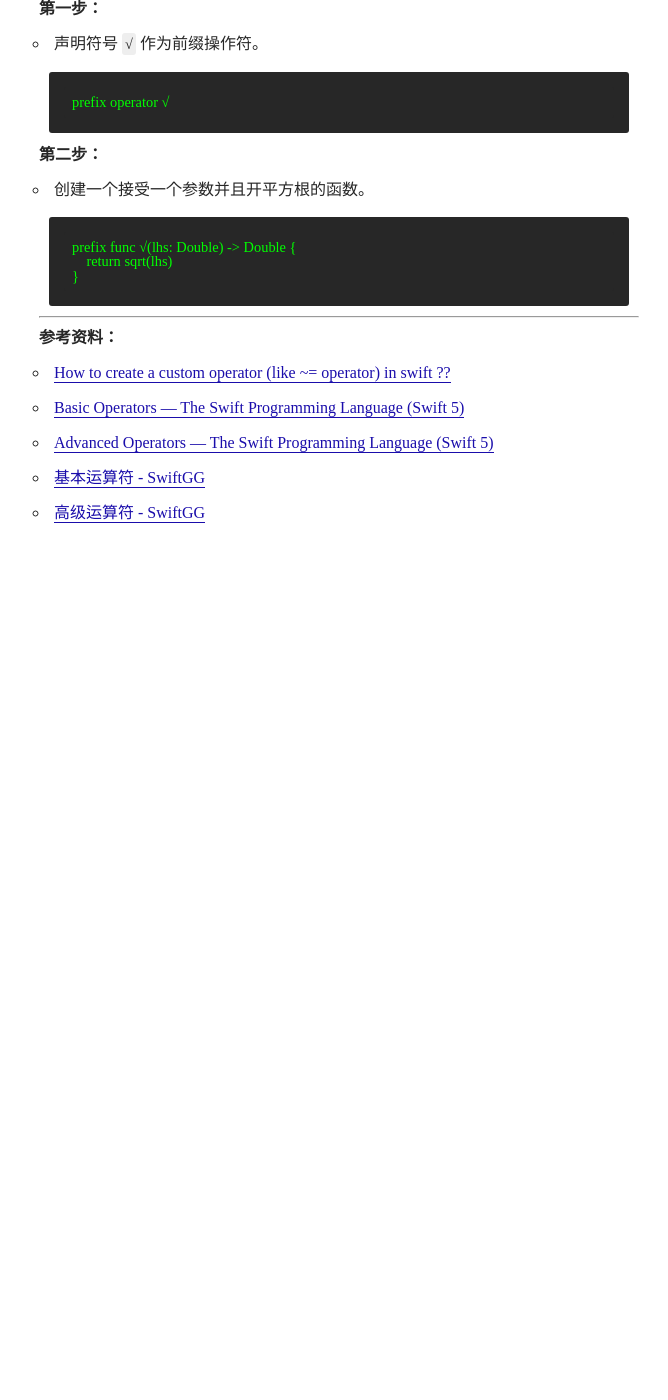
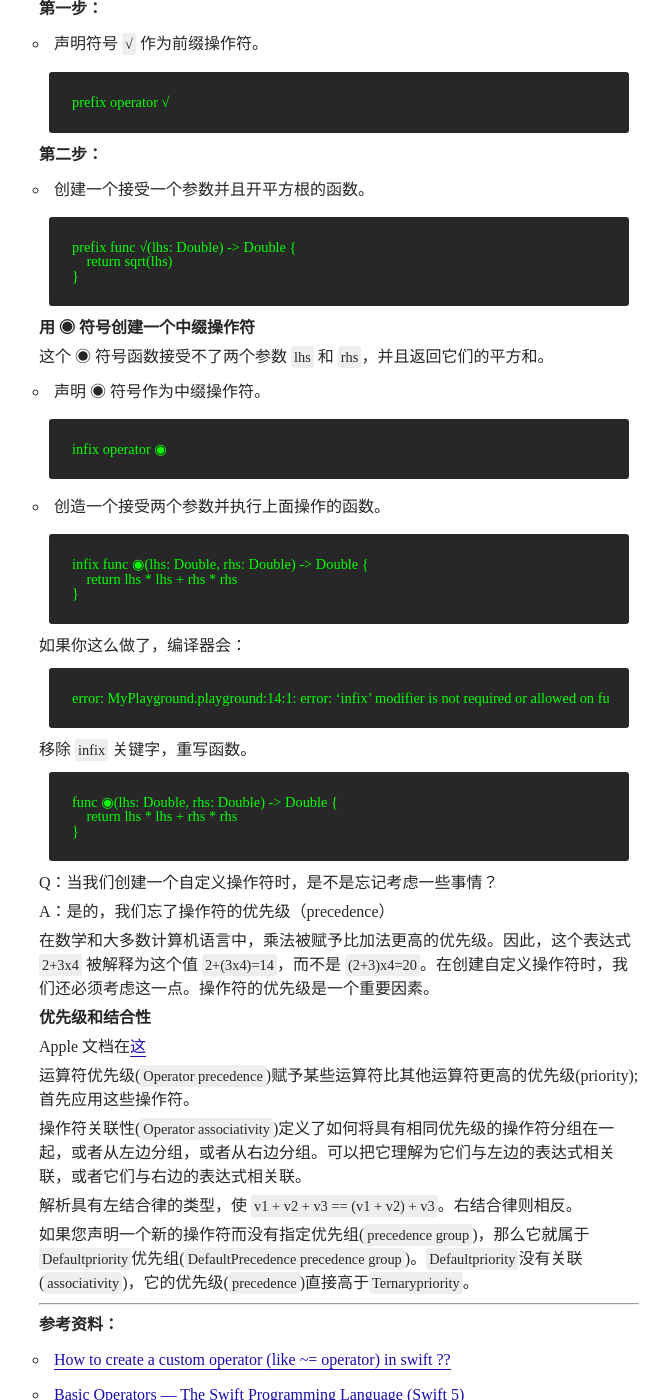
Before and after one commit to maicoder/blog, a Jekyll site: the page built from _posts/2019-04-17-2.md, in a window 1280 px wide and 1400 px high, scrolled down 560 px. Shown: the whole window, without its empty margins (301-969 px from the left). Built offline with Jekyll 4.4.1, drawn with Linux system fonts in a browser that asks for light colours; some web fonts are replaced; before the commit the page ends 1190 px from its top, so only the background shows below that; some of the changed text lies outside the part shown.

Commit message:
Update 2019-04-17-2.md

````diff
--- a/_posts/2019-04-17-2.md
+++ b/_posts/2019-04-17-2.md
@@ -1,6 +1,6 @@
 ---
 layout: post
-title: Swift Custom Operator
+title: Swift Custom Operator（1）
 ---
 
 
@@ -40,6 +40,57 @@ prefix func √(lhs: Double) -> Double {
 }
 ```
 
+**用 ◉ 符号创建一个中缀操作符**
+
+这个 ◉ 符号函数接受不了两个参数 `lhs` 和 `rhs`，并且返回它们的平方和。
+
+- 声明 ◉ 符号作为中缀操作符。
+
+```swift
+infix operator ◉
+```
+
+- 创造一个接受两个参数并执行上面操作的函数。
+
+```swift
+infix func ◉(lhs: Double, rhs: Double) -> Double {
+    return lhs * lhs + rhs * rhs
+}
+```
+
+如果你这么做了，编译器会：
+
+```
+error: MyPlayground.playground:14:1: error: ‘infix’ modifier is not required or allowed on func declarations
+```
+
+移除 `infix` 关键字，重写函数。
+
+```swift
+func ◉(lhs: Double, rhs: Double) -> Double {
+    return lhs * lhs + rhs * rhs
+}
+```
+
+Q：当我们创建一个自定义操作符时，是不是忘记考虑一些事情？
+
+A：是的，我们忘了操作符的优先级（precedence）
+
+
+在数学和大多数计算机语言中，乘法被赋予比加法更高的优先级。因此，这个表达式 `2+3x4` 被解释为这个值 `2+(3x4)=14`，而不是 `(2+3)x4=20`。在创建自定义操作符时，我们还必须考虑这一点。操作符的优先级是一个重要因素。
+
+**优先级和结合性**
+
+Apple 文档在[这](https://developer.apple.com/library/content/documentation/Swift/Conceptual/Swift_Programming_Language/AdvancedOperators.html#//apple_ref/doc/uid/TP40014097-CH27-ID41)
+
+运算符优先级(`Operator precedence`)赋予某些运算符比其他运算符更高的优先级(priority);首先应用这些操作符。
+
+操作符关联性(`Operator associativity`)定义了如何将具有相同优先级的操作符分组在一起，或者从左边分组，或者从右边分组。可以把它理解为它们与左边的表达式相关联，或者它们与右边的表达式相关联。
+
+解析具有左结合律的类型，使 `v1 + v2 + v3 == (v1 + v2) + v3`。右结合律则相反。
+
+如果您声明一个新的操作符而没有指定优先组(`precedence group`)，那么它就属于`Defaultpriority`优先组(`DefaultPrecedence precedence group`)。`Defaultpriority`没有关联(`associativity`)，它的优先级(`precedence`)直接高于`Ternarypriority`。
+
 ---
 **参考资料：**
 - [How to create a custom operator (like ~= operator) in swift ?? ](https://medium.com/@abhimuralidharan/how-to-create-a-custom-operator-like-operator-in-swift-55953c0c0bf2)
@@ -47,3 +98,5 @@ prefix func √(lhs: Double) -> Double {
 - [Advanced Operators — The Swift Programming Language (Swift 5)](https://docs.swift.org/swift-book/LanguageGuide/AdvancedOperators.html)
 - [基本运算符 - SwiftGG](https://swiftgg.gitbook.io/swift/swift-jiao-cheng/02_basic_operators)
 - [高级运算符 - SwiftGG](https://swiftgg.gitbook.io/swift/swift-jiao-cheng/26_advanced_operators)
+- [Order of operations - Wikipedia](https://en.wikipedia.org/wiki/Order_of_operations)
+- [Operator Declarations - Apple Developer Documentation](https://developer.apple.com/documentation/swift/swift_standard_library/operator_declarations)
````
